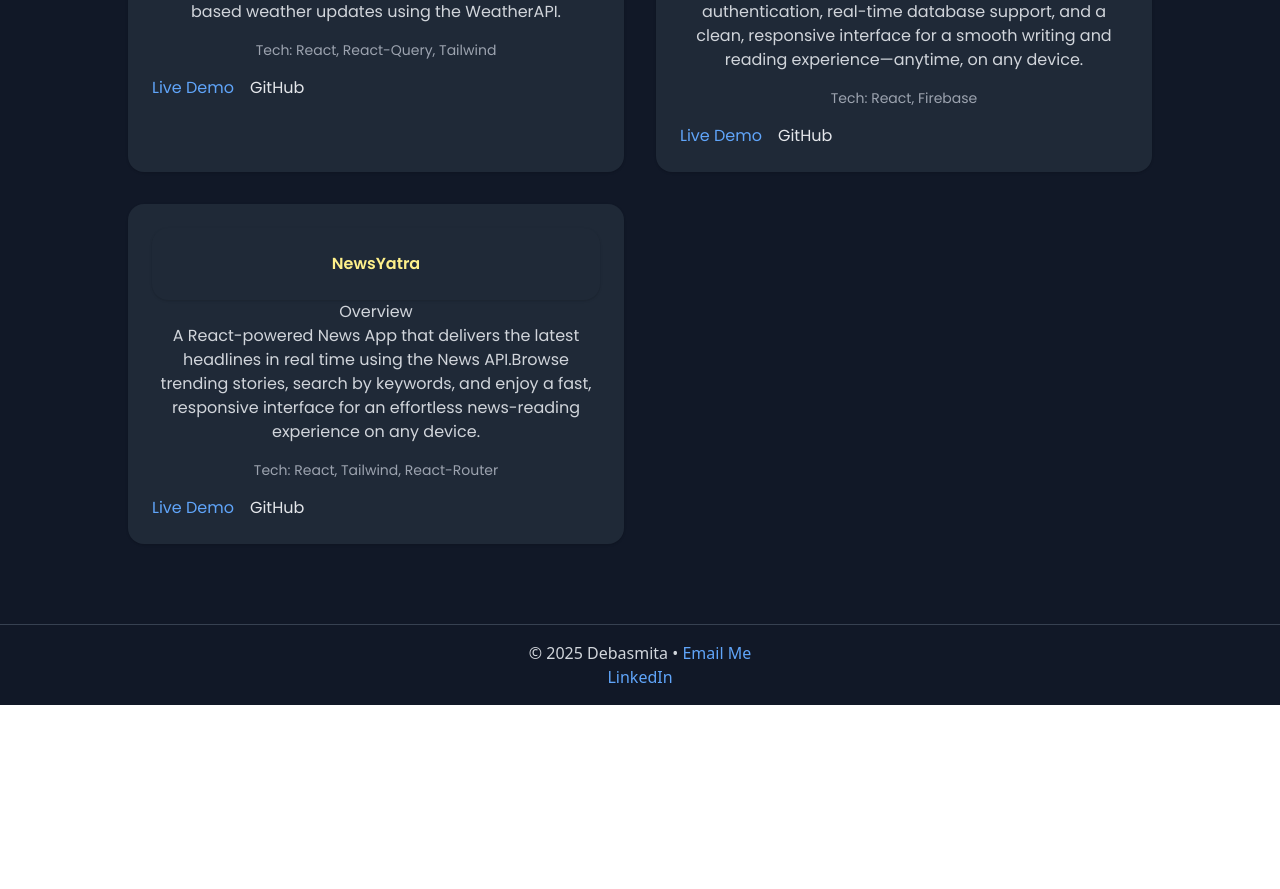
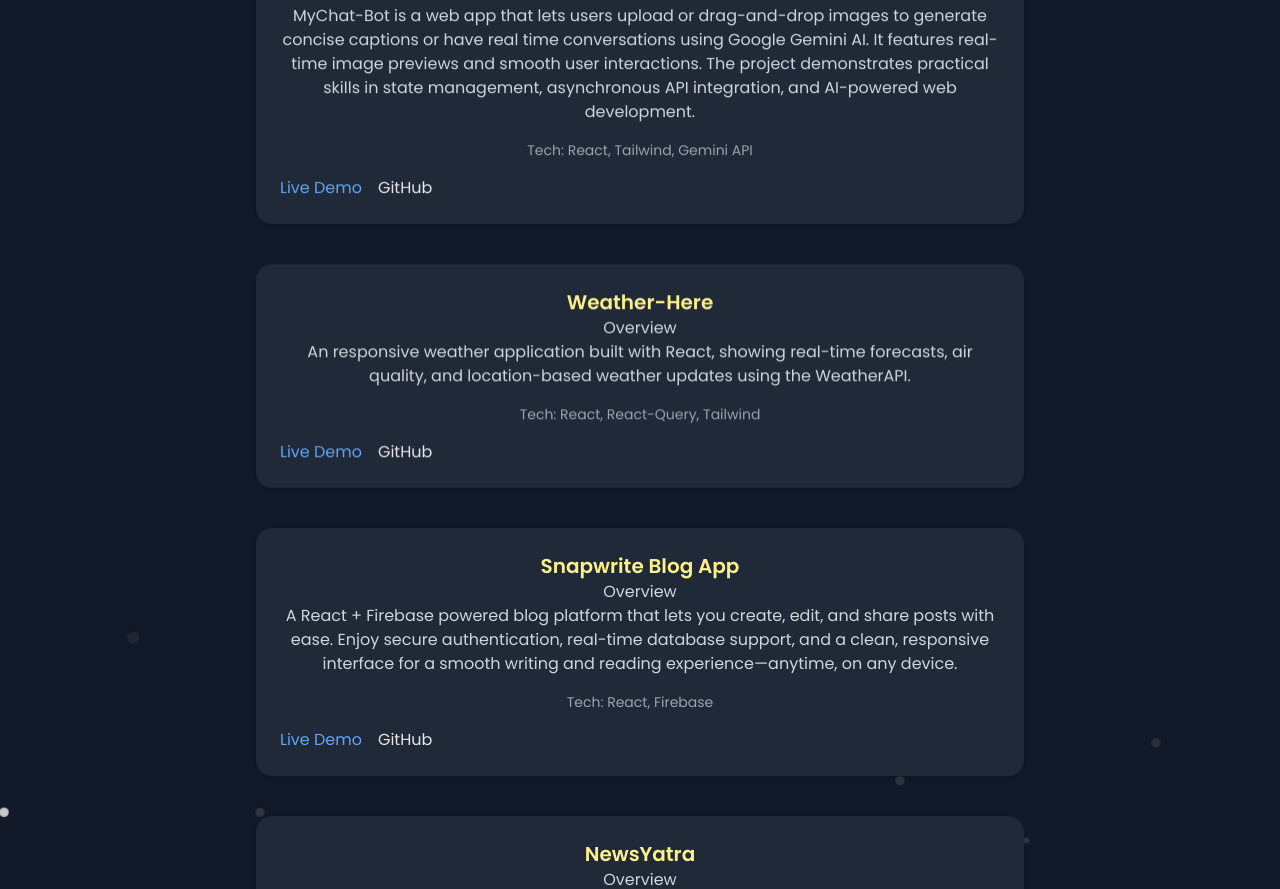
Before and after one commit to DebasmitaBHowmick/frontend-portfolio, a React (Create React App) app: page /projects in a window 1280 px wide. Shown: the part 1220-2109 px from the top of the page. Before the commit the page ends 1925 px from the top, so only its background shows below. Built offline with nearby package versions, Linux system fonts and the light colour scheme; a web font is replaced by a local one.

Commit message:
updated UI

```diff
--- a/package.json
+++ b/package.json
@@ -17,6 +17,7 @@
     "react-scripts": "5.0.1",
     "react-toastify": "^11.0.5",
     "typescript": "^4.9.5",
+    "vanilla-tilt": "^1.8.1",
     "web-vitals": "^2.1.4"
   },
   "scripts": {
--- /dev/null
+++ b/src/components/ProjectCard.tsx
@@ -0,0 +1,65 @@
+import { motion } from "framer-motion";
+import { Link } from "react-router-dom";
+import { useTilt } from "../hooks/useTilt";
+import { Project } from "../Data/Projects";
+
+const tiltOptions = {
+  max: 15,
+  speed: 400,
+  glare: true,
+  "max-glare": 0.3,
+  scale: 1.02,
+};
+
+interface Props {
+  p: Project;
+  index: number;
+}
+
+const ProjectCard: React.FC<Props> = ({ p, index }) => {
+  const tiltRef = useTilt(tiltOptions); // ✔ LEGAL (hook inside component)
+
+  return (
+    <motion.div
+      ref={tiltRef}
+      className="bg-white dark:bg-gray-800 p-6 rounded-2xl shadow transition-transform duration-200
+                 hover:shadow-[0_0_25px_rgba(255,200,80,0.4)] hover:scale-[1.03]"
+      initial={{ opacity: 0, y: 40 }}
+      whileInView={{ opacity: 1, y: 0 }}
+      viewport={{ once: true, amount: 0.2 }}
+      transition={{ duration: 0.6, delay: index * 0.15, ease: "easeOut" }}
+    >
+      <h3 className="text-xl font-semibold font-poppins dark:text-yellow-200">
+        {p.title}
+      </h3>
+
+      <p className="text-gray-600 dark:text-gray-300 mb-4 font-poppins">
+        Overview <br /> {p.description}
+      </p>
+
+      <p className="text-sm text-gray-500 dark:text-gray-400 mb-4 font-poppins">
+        Tech: {p.tech}
+      </p>
+
+      <div className="flex gap-4">
+        <Link
+          to={p.live}
+          className="text-blue-600 dark:text-blue-400 hover:underline font-poppins"
+          target="_blank"
+        >
+          Live Demo
+        </Link>
+
+        <Link
+          to={p.github}
+          className="text-gray-700 dark:text-gray-200 hover:underline font-poppins"
+          target="_blank"
+        >
+          GitHub
+        </Link>
+      </div>
+    </motion.div>
+  );
+};
+
+export default ProjectCard;
--- a/src/components/ProjectPage.tsx
+++ b/src/components/ProjectPage.tsx
@@ -1,7 +1,6 @@
-import {motion} from "framer-motion"
-import { Link } from "react-router-dom"
-import { projects, Project } from "../Data/Projects"
 import UseTitle from '../hooks/UseTitle';
+import ProjectCard from './ProjectCard';
+import { projects } from '../Data/Projects';
 
 
 const ProjectPage = () => {
@@ -9,29 +8,27 @@ UseTitle("Projects");
 
   return (
     <main>
-      <section id="projects" className="py-20 px-6 bg-gray-50 dark:bg-gray-900 transition-colors duration-300">
-      <h2 className="text-3xl font-bold text-center mb-12 text-gray-900 dark:text-white">My Work</h2>
-      <div className="grid md:grid-cols-2 gap-8 max-w-5xl mx-auto">
-
-    {projects.map((p: Project, index:number)=>
-
-    <motion.div key={index} className="bg-white dark:bg-gray-800 p-6 rounded-2xl shadow hover:shadow-lg hover:scale-105 transition-transform duration-200"
-    initial={{ opacity: 0, y: 40 }}
-          whileInView={{ opacity: 1, y: 0 }}
-        viewport={{ once: true, amount: 0.2 }}
-            transition={{ duration: 0.6, delay: index * 0.15, ease: "easeOut" }}>
-
-            <h3 className="bg-white dark:bg-gray-800 p-6 rounded-2xl shadow hover:shadow-lg transition dark:text-yellow-200 font-semibold font-poppins"> {p.title}</h3>
-            <p className="text-gray-600 dark:text-gray-300 mb-4 font-poppins" >Overview <br/>{p.description}</p>
-            <p className="text-sm text-gray-500 dark:text-gray-400 mb-4 font-poppins">Tech: {p.tech}</p>
-            <div className="flex gap-4">
-              <Link to={p.live} className="text-blue-600 dark:text-blue-400 hover:underline font-poppins" target="_blank">Live Demo</Link>
-              <Link to={p.github} className="text-gray-700 dark:text-gray-200 hover:underline font-poppins" target="_blank">GitHub</Link>
-            </div>
-          </motion.div>)}
+      <section id="projects" className="relative py-20 px-6 bg-gray-50 dark:bg-gray-900 overflow-hidden">
+        {/* Particles */}
+  <div className="absolute inset-0 z-0 pointer-events-none">
+    <ul className="particles">
+      {Array.from({ length: 20 }).map((_, i) => (
+        <li key={i}></li>
+      ))}
+    </ul>
+  </div>
 
 
-      </div>
+      <h2 className="text-3xl font-bold text-center mb-12 text-gray-900 dark:text-white">My Work</h2>
+
+
+      <div className="flex flex-col gap-10 max-w-3xl mx-auto">
+  {projects.map((p, index) => (
+    <ProjectCard key={index} p={p} index={index} />
+  ))}
+</div>
+
+
     </section>
     </main>
   )
--- /dev/null
+++ b/src/hooks/useTilt.ts
@@ -0,0 +1,36 @@
+import { useEffect, useRef } from "react";
+import VanillaTilt from "vanilla-tilt";
+
+// Create your own type for VanillaTilt config
+export interface TiltOptions {
+  max?: number;
+  speed?: number;
+  scale?: number;
+  glare?: boolean;
+  "max-glare"?: number;
+}
+
+// Extend HTMLDivElement to include vanillaTilt
+type TiltElement = HTMLDivElement & {
+  vanillaTilt?: {
+    destroy: () => void;
+  };
+};
+
+export const useTilt = (options: TiltOptions) => {
+  const tiltRef = useRef<TiltElement | null>(null);
+
+  useEffect(() => {
+    const node = tiltRef.current; // store ref value safely
+
+    if (node) {
+      VanillaTilt.init(node, options);
+    }
+
+    return () => {
+      node?.vanillaTilt?.destroy();
+    };
+  }, [options]);
+
+  return tiltRef;
+};
--- a/src/index.css
+++ b/src/index.css
@@ -25,3 +25,45 @@ h1, h2, h3, h4, h5, h6{
   font-weight: 600;
   font-style: normal;
 };
+.particles {
+  position: absolute;
+  width: 100%;
+  height: 100%;
+  overflow: hidden;
+}
+
+.particles li {
+  position: absolute;
+  list-style: none;
+  display: block;
+  width: 8px;
+  height: 8px;
+  background: rgba(255, 255, 255, 0.25);
+  animation: float 12s infinite linear;
+  bottom: -20px;
+  border-radius: 50%;
+}
+
+.particles li:nth-child(1) { left: 10%; width: 10px; height: 10px; animation-duration: 8s; }
+.particles li:nth-child(2) { left: 20%; animation-duration: 12s; }
+.particles li:nth-child(3) { left: 30%; width: 6px; height: 6px; animation-duration: 10s; }
+.particles li:nth-child(4) { left: 40%; animation-duration: 14s; }
+.particles li:nth-child(5) { left: 50%; animation-duration: 9s; }
+.particles li:nth-child(6) { left: 60%; animation-duration: 7s; }
+.particles li:nth-child(7) { left: 70%; animation-duration: 11s; }
+.particles li:nth-child(8) { left: 80%; width: 5px; height: 5px; animation-duration: 13s; }
+.particles li:nth-child(9) { left: 90%; animation-duration: 10s; }
+
+@keyframes float {
+  0% {
+    transform: translateY(0) scale(1);
+    opacity: 0;
+  }
+  20% {
+    opacity: 0.8;
+  }
+  100% {
+    transform: translateY(-700px) scale(1.3);
+    opacity: 0;
+  }
+}
```
Also changed, not shown: 1 other file (tests, documents, lock files or other folders).
